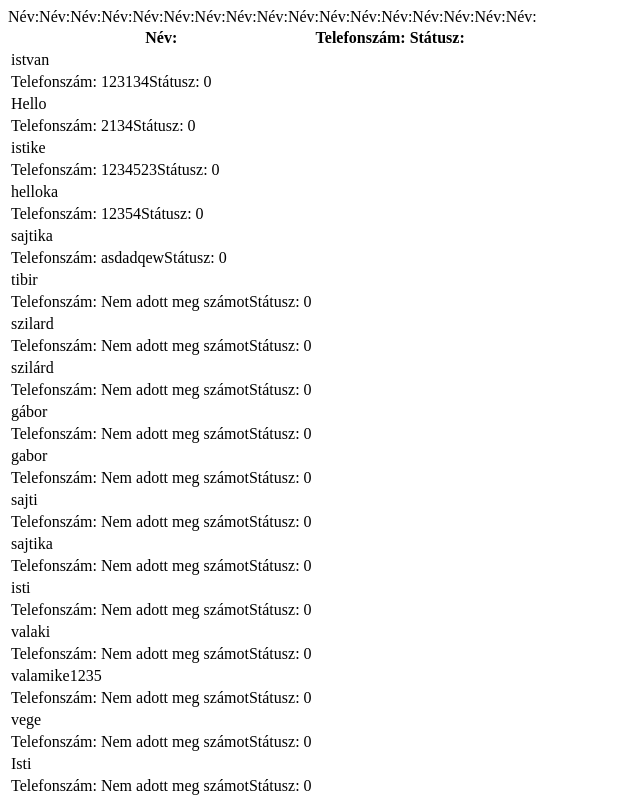
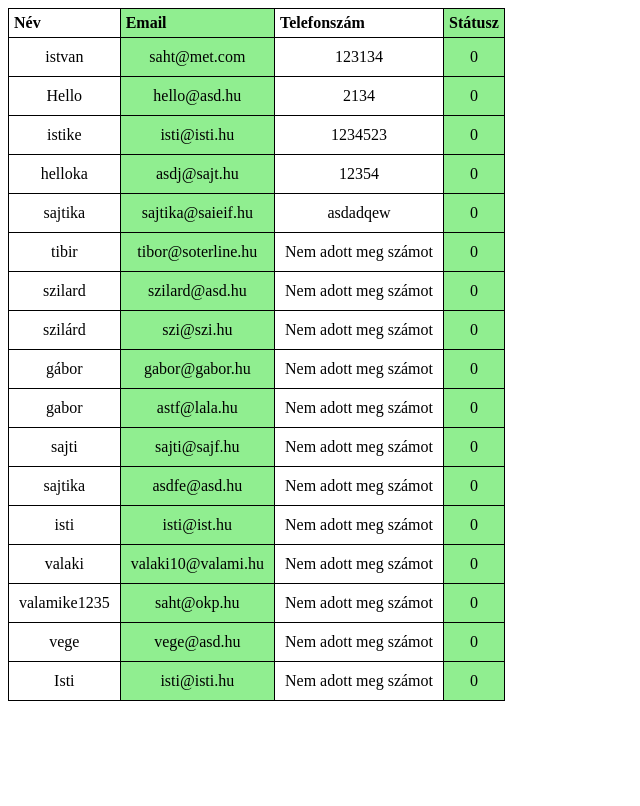
Before and after one commit to isti481/works, a PHP site: page /admin2.php in a window 1280 px wide. Shown: the whole page, without its empty margins (0-640 px from the left). Run offline with PHP 8.4, Linux system fonts and the light colour scheme; data comes from the database, SQL or seed files in the repository.

Commit message:
admin2.php táblázat rendbetétele
admin2.php táblázat rendbetétele

```diff
--- a/PHP MySql műveletek/admin2.php
+++ b/PHP MySql műveletek/admin2.php
@@ -4,120 +4,66 @@ $servername="localhost";
 $username="root";
 $password="";
 $database="felhasznalok";
-
-
 $conn = new mysqli($servername, $username, $password, $database);
 $conn->set_charset("utf8");
-
 if ($conn->connect_error) {
   die("Kapcsolat hiba: " . $conn->connect_error);
 }
 ?>
 <!DOCTYPE html>
-<html lang="en">
+<html lang="hu">
 <head>
 <meta charset="UTF-8">
 <meta http-equiv="X-UA-Compatible" content="IE=edge">
 <meta name="viewport" content="width=device-width, initial-scale=1.0">
 <title>Admin</title>
+<style>
+table tr :hover {background-color: yellow;}
+        table {
+            border-collapse: collapse;
+        }
+        th {
+          border: 1px solid black;
+            text-align: left;
+            padding: 5px;
+        }
+        table tr, td {
+          text-align: center;
+            border: 1px solid black;
+            padding: 10px;
+        }
+        tr :nth-child(even){
+            background-color: lightgreen;
+        }
+</style>
 </head>
-<!--
 <body>
-<table>
-<tr>
-<td></td>
-</tr>
-<tr>
-<td></td>
-</tr>
-<tr>
-<td></td>
-</tr>
-
-
-</table>
--->
-
-
-
-
-
-
 <?php
-/*
-$nev=$_POST["nev"];
-$email=$_POST["email"];
-$tel = ($_POST["tel"] == "" ? "Nem adott meg számot" : $_POST["tel"]);
-
-$password=$_POST["jelszo"];
-$passwordsha=sha1($password);
-
-$stat=$_POST["0"];
-
-$sql="INSERT INTO adatok(nev,email,tel,password,stat) VALUES ('$nev', '$email', '$tel', '$passwordsha', '$stat')";
-
-if ($conn->query($sql)===TRUE) {
-  echo '
-  <script>
-  alert("Felhasznalo sikeresen hozzáadva!")
-  </script>';
-}
-else{
-  echo "Hiba: ".$sql."<br>". $conn->error;
-}
-
-$conn->close();
-
-*/
-
-
-// $conn = mysqli_connect($servername, $username, $password, $dbname);
-// Check connection
 if (!$conn) {
   die("Connection failed: " . mysqli_connect_error());
 }
-
 $sql = "SELECT nev, email, tel, stat FROM adatok";
 $result = mysqli_query($conn, $sql);
-
 if (mysqli_num_rows($result) > 0) {
-  echo "<table><tr><th>Név: </th><th>Telefonszám:  </th><th>Státusz: </th></tr>";
-  // output data of each row
-  while($row = mysqli_fetch_assoc($result)) {
-    echo "<tr>Név:<td> " . $row["nev"]. " </tr></td><tr><td>Telefonszám: " . $row["tel"]. "Státusz: " . $row["stat"]. "<br>";
-  }
-  while($row = mysqli_fetch_assoc($result)) {
-    echo "--------------------------------------------------------------------------------";
-    echo "</table>";
-
-  echo"<table>
-  <tr>
-  <td>Név:</td>
-  </tr>
-  <tr>
-  <td>".$row["nev"]."</td>
-  </tr>
-  <tr>
-  <td>Telefonszám</td>
-  </tr>
-  <tr>
-  <td></td>
-  <tr>
-  <td></td>
-  </tr>
-  </tr>
-  </table>";
-  }
+    echo "<table>
+        <tr>
+    <th>Név</th>
+    <th>Email</th>
+    <th>Telefonszám</th>
+    <th>Státusz</th>
+    </tr>";
+    while($row = mysqli_fetch_assoc($result)) {
+    echo " <tr>";
+    echo "<td>" . $row['nev'] . "</td>";
+    echo "<td>" . $row['email'] . "</td>";
+    echo "<td>" . $row['tel'] . "</td>";
+    echo "<td>" . $row['stat'] . "</td>";
+    echo " </tr>";}
+    echo " </table>";
 } else {
   echo "0 results";
 }
-
 mysqli_close($conn);
-
-
-
-
-
 ?>
 </body>
 </html>
--- a/PHP MySql műveletek/leírás.txt
+++ b/PHP MySql műveletek/leírás.txt
@@ -6,4 +6,4 @@ szükséges létrehozni a adatok adatbázist és beleimportálni a felhasznalok.
 	felhasználónév:admin
 	jelszó:jelszo
 
--adatok megjelenítése az admin2.php (admin.php irányít oda, sikeres belépés esetén) - oldal létrehozás alatt
+-adatok megjelenítése az admin2.php (úgy is működik, hogy az admin.php irányít oda, sikeres belépés esetén)
```
